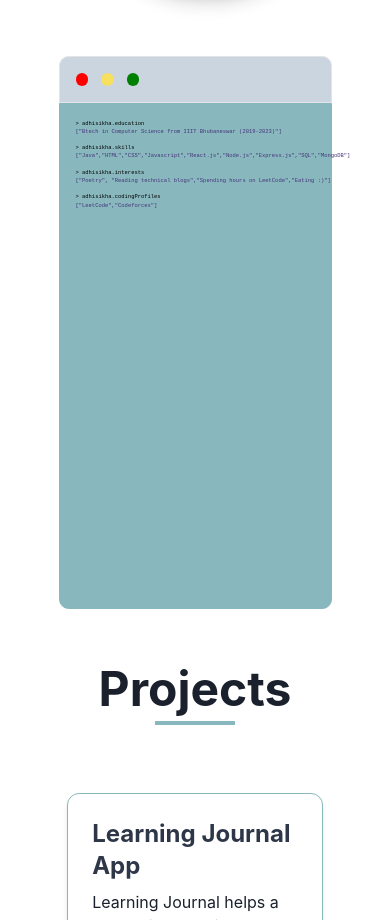
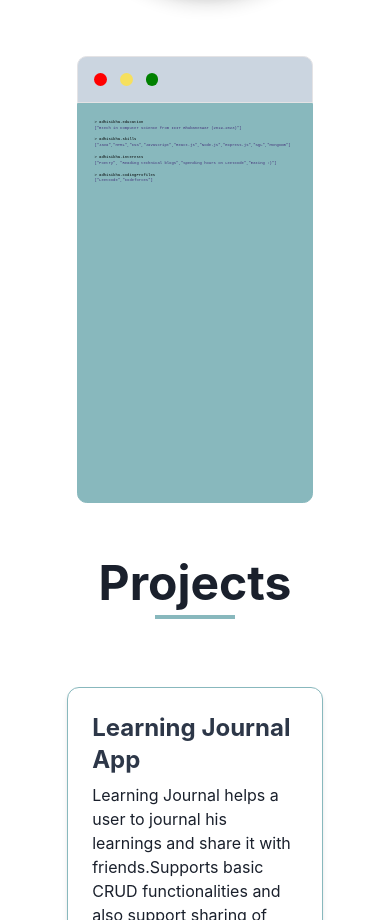
Before and after one commit to adhi-2311/portfolio, a React (Create React App) app: page / in a window 390 px wide. Shown: the part 932-1852 px from the top of the page. Built offline with nearby package versions, Linux system fonts and the light colour scheme.

Commit message:
fixed responsiveness-2

```diff
--- a/src/components/Terminal.js
+++ b/src/components/Terminal.js
@@ -13,7 +13,7 @@ const Terminal = () => {
     >
       <Flex justify={"center"}>
         <Box
-          width={"70vw"}
+          width={"80%"}
           p={4}
           border={"1px"}
           borderColor={"#e4e3e5"}
@@ -29,16 +29,16 @@ const Terminal = () => {
       <Flex justify={"center"}>
         <Box
           borderBottomRadius={"0.6em"}
-          height={"60vh"}
-          width={"70vw"}
+          height={"25em"}
+          width={"80%"}
           bg={useColorModeValue("#88B8BD", "gray.700")}
           p={4}
           border={"1px"}
           borderColor={"#88B8BD"}
           display={"flex"}
         >
-          <Flex width={"70vw"}>
-            <Text fontFamily={"monospace"} fontSize="1.4vw">
+          <Flex>
+            <Text fontFamily={"monospace"} fontSize="1vw">
               {infos.map((info) => {
                 return (
                   <>
```
